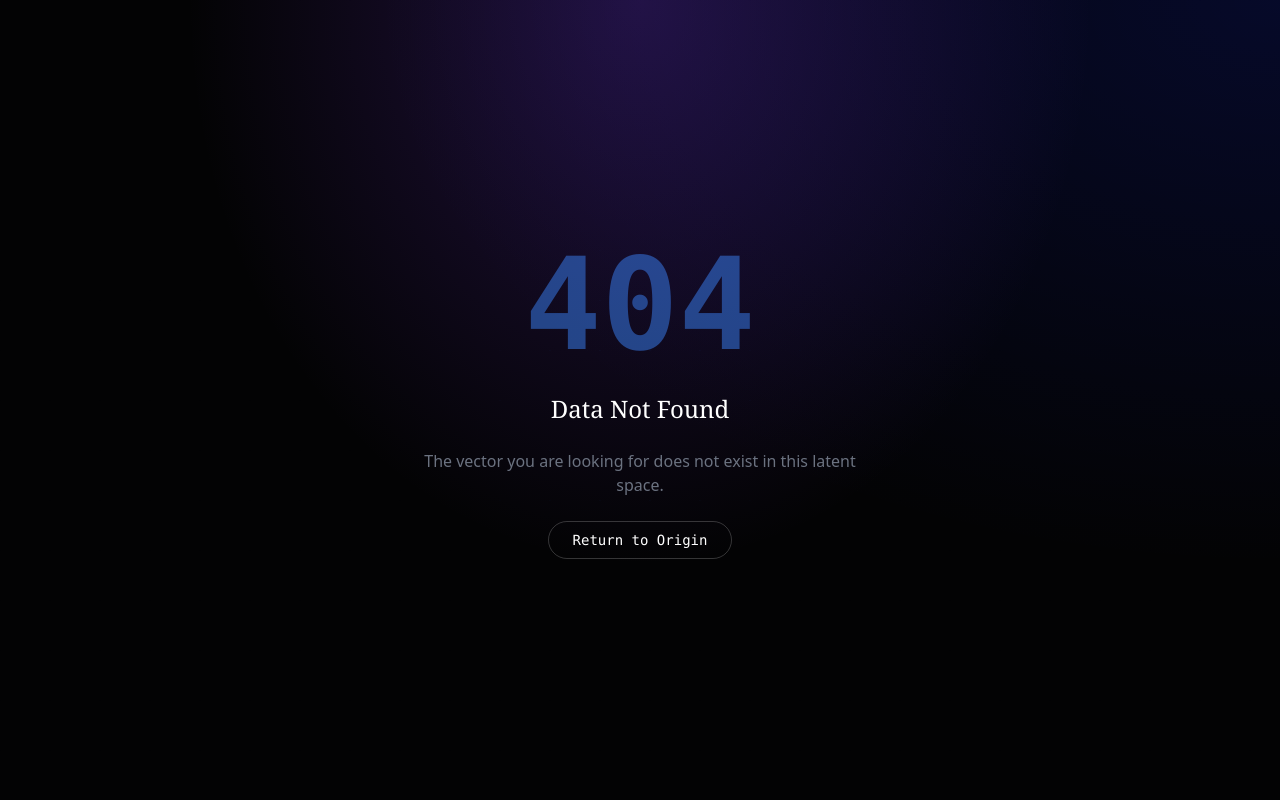
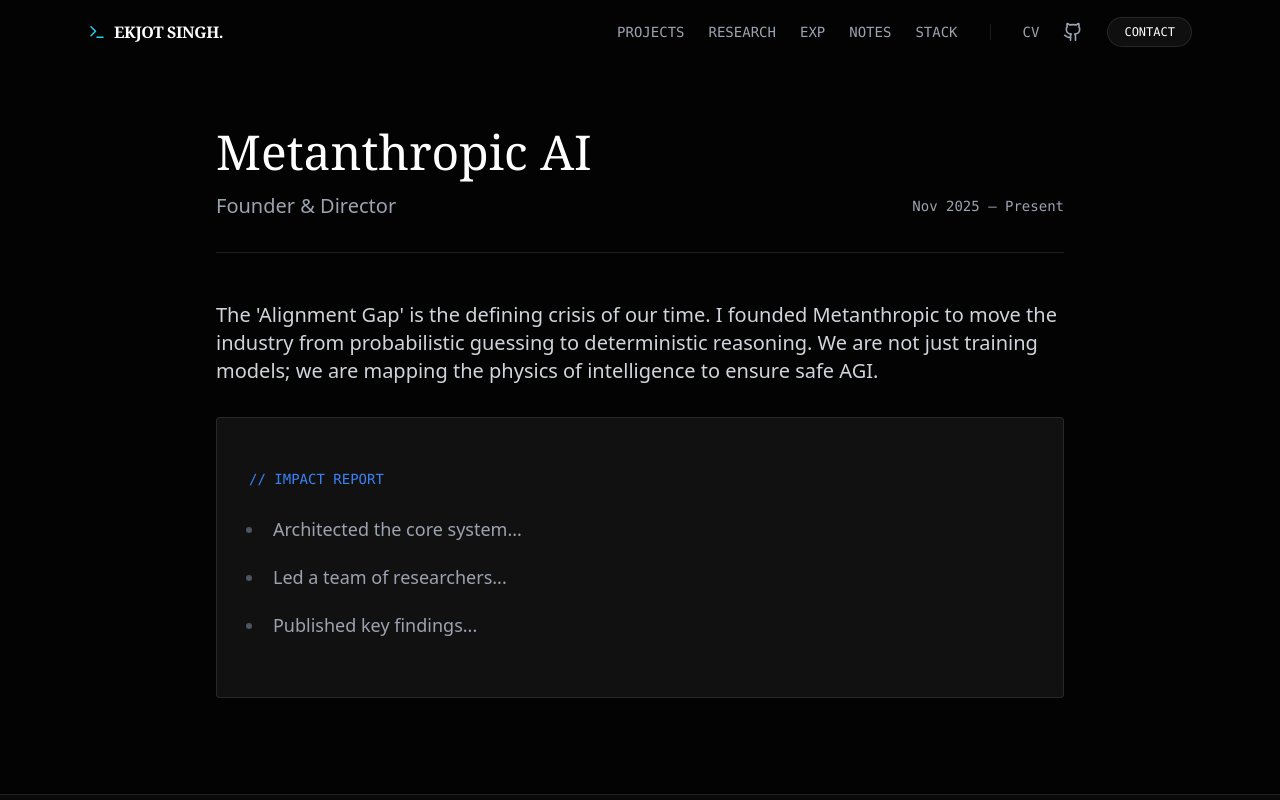
Before and after one commit to ekjotsinghmakhija/website, a Next.js app: page /experience/metanthropic in a window 1280 px wide. Before the commit this address had no page. Shown: the top 800 px of the page. Built offline with nearby package versions, Linux system fonts and the light colour scheme.

Commit message:
docs(src/app): added experience/slug

```diff
--- /dev/null
+++ b/src/app/experience/[slug]/page.tsx
@@ -0,0 +1,38 @@
+import { notFound } from 'next/navigation';
+import Navbar from '@/components/layout/Navbar';
+import Footer from '@/components/sections/Footer';
+import { EXPERIENCE } from '@/lib/experience';
+
+export default function ExperienceDetail({ params }: { params: { slug: string } }) {
+  const job = EXPERIENCE.find(j => j.slug === params.slug);
+  if (!job) return notFound();
+
+  return (
+    <div className="min-h-screen bg-[#030304] text-white font-sans">
+      <Navbar />
+      <main className="pt-32 pb-24 max-w-4xl mx-auto px-6">
+        <div className="mb-12 border-b border-white/10 pb-8">
+          <h1 className="text-5xl font-serif mb-4">{job.company}</h1>
+          <div className="flex justify-between items-center text-xl text-gray-400">
+            <span>{job.role}</span>
+            <span className="font-mono text-sm">{job.period}</span>
+          </div>
+        </div>
+
+        <div className="prose prose-invert prose-lg max-w-none">
+          <p className="lead text-xl text-gray-300">{job.description}</p>
+          {/* In a real app, you would render MDX content here */}
+          <div className="bg-[#111] p-8 rounded border border-white/10 mt-8">
+            <p className="font-mono text-sm text-[#3B82F6] mb-4"> // IMPACT REPORT</p>
+            <ul className="space-y-4 list-disc pl-4 text-gray-400">
+              <li>Architected the core system...</li>
+              <li>Led a team of researchers...</li>
+              <li>Published key findings...</li>
+            </ul>
+          </div>
+        </div>
+      </main>
+      <Footer />
+    </div>
+  );
+}
```
